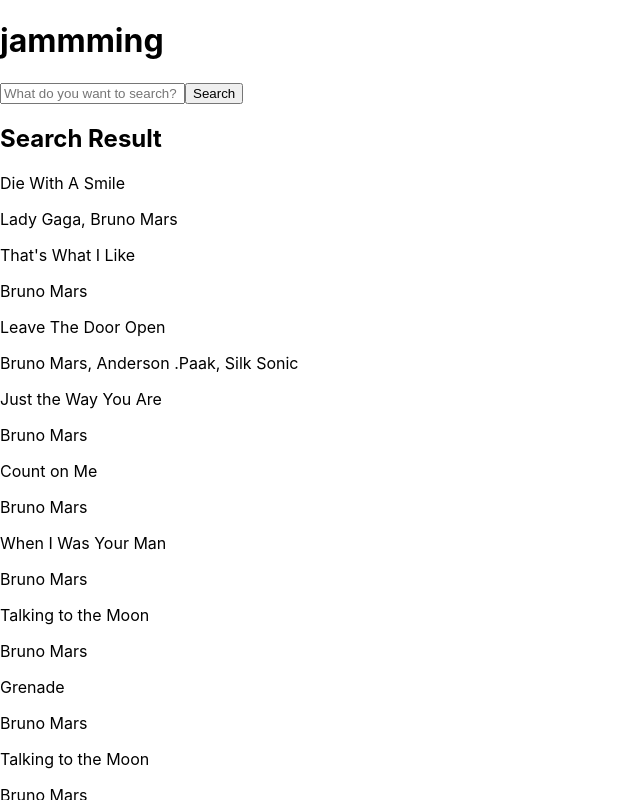
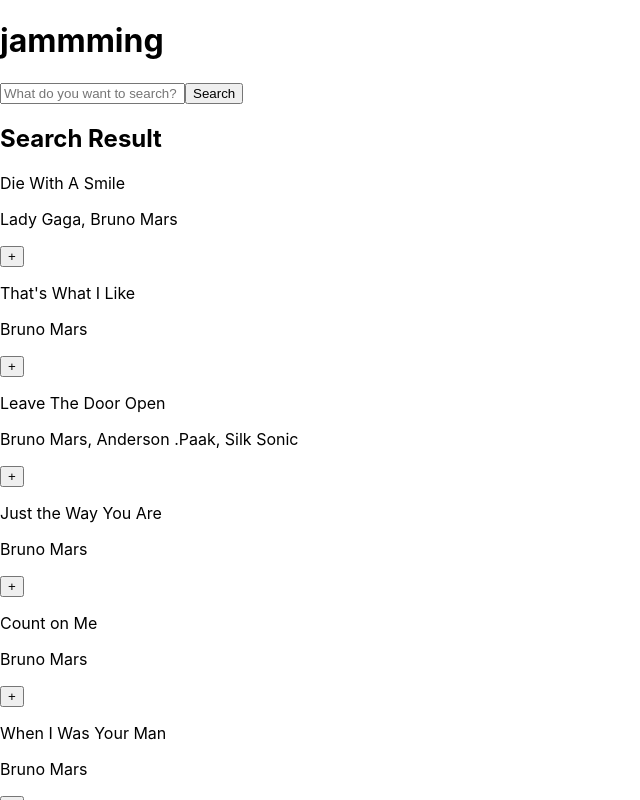
Before and after one commit to quan-phamm/jammming, a React (Create React App) app: page / in a window 1280 px wide. Both pictures are taken after typing "Sample" into the empty fields and a click on the button "Search". Shown: the top 800 px of the page, without its empty margins (0-640 px from the left). Built offline with nearby package versions, Linux system fonts and the light colour scheme.

Commit message:
Add TrackCard component to render Track

```diff
--- a/src/components/SearchResult.js
+++ b/src/components/SearchResult.js
@@ -1,14 +1,12 @@
 import React from 'react';
+import TrackCard from './TrackCard';
 
 const SearchResult = ({ searchData }) => {
     return (
         <div className='search-result'>
             <h2>Search Result</h2>
             {searchData.map(trackObj => (
-                <div className='track' key={trackObj.id}>
-                    <p className='track-name'>{trackObj.track}</p>
-                    <p className='artists'>{trackObj.artist.join(", ")}</p>
-                </div>
+                <TrackCard key={trackObj.id} id={trackObj.id} track={trackObj.track} artists={trackObj.artist}/>
             ))}
         </div>
     );
--- /dev/null
+++ b/src/components/TrackCard.js
@@ -0,0 +1,17 @@
+import React from "react";
+
+const TrackCard = ({ id, track, artists }) => {
+    return (
+        <div className='track-card' id={id}>
+            <div className='track'>
+                <p className='track-name'>{track}</p>
+                <p className='artists'>{artists.join(", ")}</p>
+            </div>
+            <div className='track-button'>
+                <button id='add-track' type='button'>+</button>
+            </div>
+        </div>
+    )
+};
+
+export default TrackCard;
```
